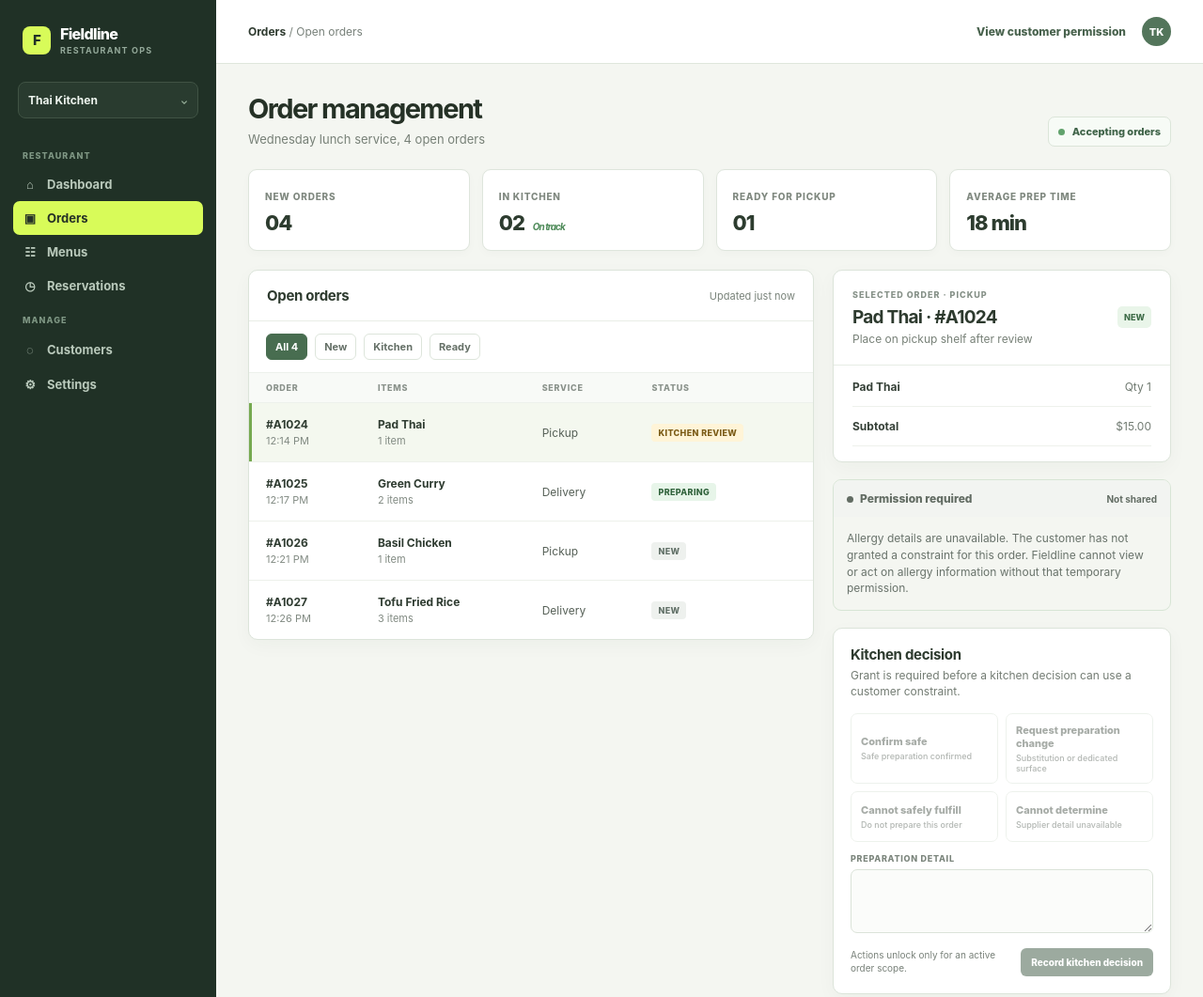
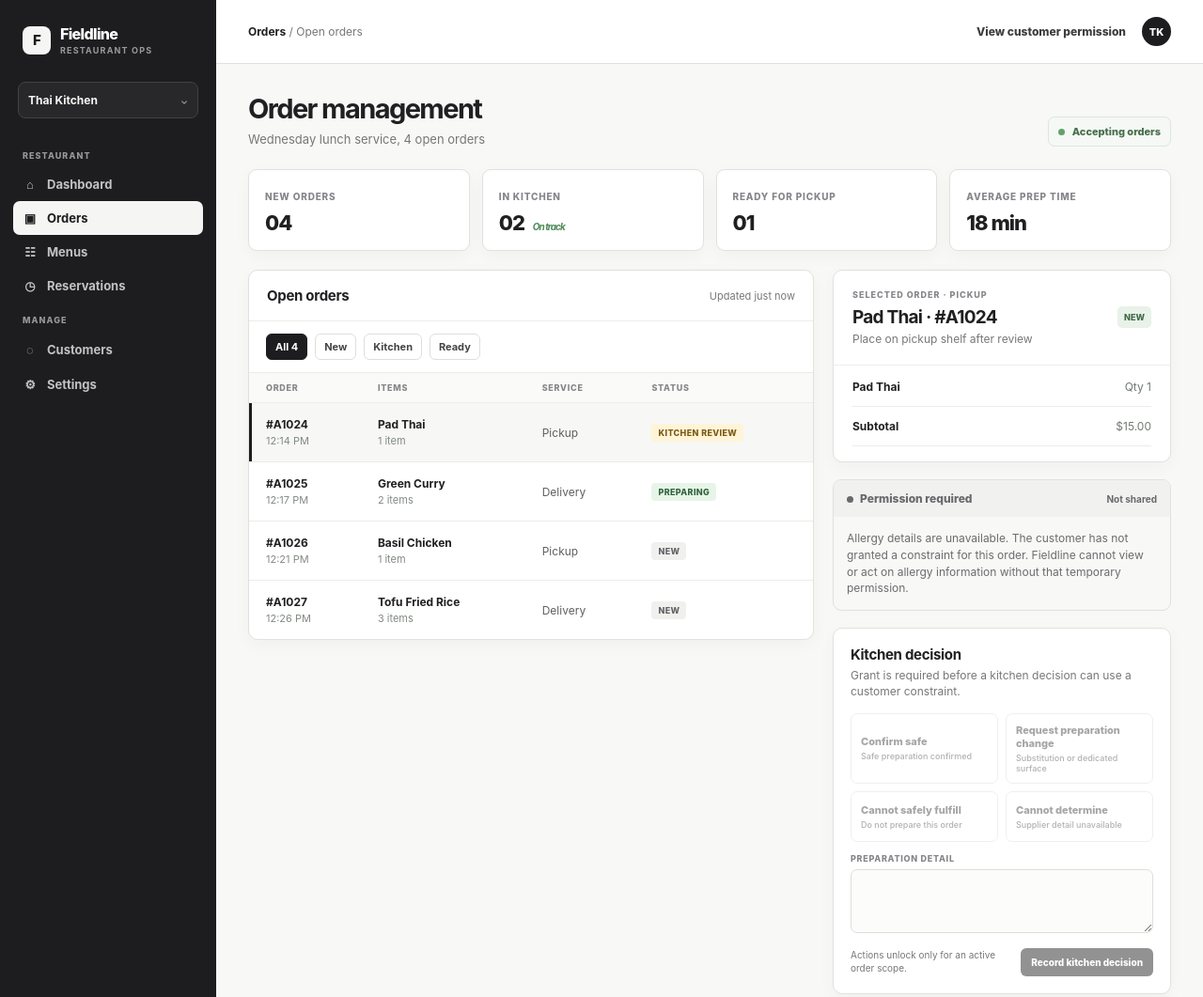
Before and after one commit to niharnm/Ideation, a website with bundled scripts: page public/recipient.html in a window 1280 px wide. Shown: the top 1061 px of the page at 94% size. Built offline with nearby package versions, Linux system fonts and the light colour scheme.

Commit message:
Align Fieldline with customer visual system

```diff
--- a/public/recipient.html
+++ b/public/recipient.html
@@ -79,6 +79,49 @@
       @media (max-width: 1080px) { .metrics { grid-template-columns: repeat(2,minmax(0,1fr)); }.workspace { grid-template-columns: 1fr; }.right-col { grid-template-columns: repeat(2,minmax(0,1fr)); }.right-col .ticket { grid-column: 1 / -1; } }
       @media (max-width: 780px) { .app { grid-template-columns: 1fr; }.sidebar { display: none; }.topbar,.main { padding-left: 18px; padding-right: 18px; }.main { padding-top: 22px; }.orders-table th:nth-child(3),.orders-table td:nth-child(3) { display: none; } }
       @media (max-width: 540px) { .metrics,.right-col,.scope-facts,.action-grid { grid-template-columns: 1fr; }.right-col .ticket { grid-column: auto; }.heading-row { align-items: start; flex-direction: column; }.service-control { display: none; }.topbar { min-height: 58px; }.customer-link { font-size: 11px; }.orders-table th,.orders-table td { padding-left: 11px; padding-right: 11px; }.record-row { align-items: stretch; flex-direction: column; }.record { width: 100%; } }
+
+      /* Shared Fieldline visual system. Green is reserved for permission and service states. */
+      :root { color: #171719; background: #f8f8f6; }
+      body { background: #f8f8f6; }
+      .sidebar { color: #b9b9bc; background: #1d1d20; }
+      .mark { color: #1d1d20; background: #f5f5f3; }
+      .brand small { color: #9a9a9e; }
+      .location { border-color: #424246; color: #f6f6f4; background: #28282b; }
+      .location span, .nav-label, .side-footer { color: #98989d; }
+      .nav-item { color: #c2c2c5; }
+      .nav-item.active { color: #1d1d20; background: #f5f5f3; }
+      .side-footer { border-color: #424246; }
+      .side-footer strong { color: #f5f5f3; }
+      .topbar { border-color: #e1e1de; }
+      .crumb, .subheading, .head-meta, .ticket-title p, .section-intro, .record-note, .history-item { color: #77777a; }
+      .crumb strong, h1, h2, .metric-value, .orders-table strong, .ticket-line strong, textarea { color: #202023; }
+      .customer-link { color: #3d3d40; }
+      .avatar, .filter.active, .action.active, .record { background: #1d1d20; }
+      .avatar { color: #fff; }
+      .service-control { border-color: #dce7dc; color: #456e4b; background: #f5f8f4; }
+      .metric, .card { border-color: #e1e1de; box-shadow: 0 5px 18px rgba(23,23,25,.035); }
+      .metric-label, .orders-table th, .ticket-label, .scope-label, .scope-fact span, .prep-box label { color: #85858a; }
+      .filters, .orders-table td, .ticket-top, .ticket-line, .card-head { border-color: #ececea; }
+      .filter, .action, textarea { border-color: #dededb; color: #444447; }
+      .filter.active, .action.active { border-color: #1d1d20; }
+      .orders-table th { background: #fafaf8; }
+      .orders-table td { color: #5f5f63; }
+      .orders-table tr.selected td { background: #f7f7f5; }
+      .orders-table tr.selected td:first-child { box-shadow: inset 3px 0 #1d1d20; }
+      .status.waiting { color: #626267; background: #f0f0ee; }
+      .ticket-badge { color: #3f6947; background: #e8f2e8; }
+      .scope-card { border-color: #dfe2de; }
+      .scope-card.active .scope-status { color: #456e4b; background: #e8f2e8; }
+      .scope-card.locked .scope-status { color: #68686d; background: #f1f1ef; }
+      .scope-detail { border-color: #dce7dc; background: #f9fcf9; }
+      .scope-detail-icon { color: #456e4b; background: #e3efe3; }
+      .scope-detail p { color: #36563b; }
+      .scope-fact strong, .locked-body strong { color: #3e3e42; }
+      .scope-note, .locked-body { color: #6c6c70; }
+      .action.active, .record { color: #fff; }
+      textarea { background: #fcfcfa; }
+      .notice { color: #456e4b; }
+      .history-item strong { color: #414145; }
     </style>
   </head>
   <body>
```
